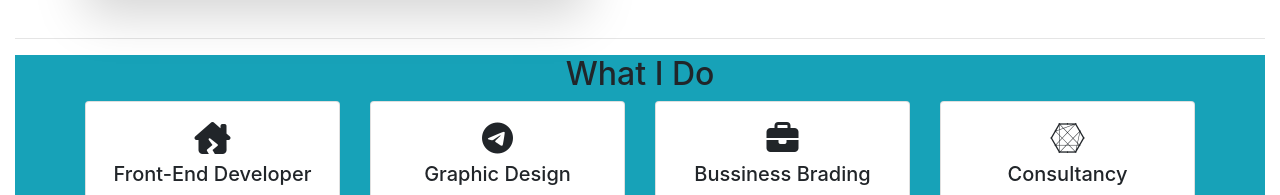
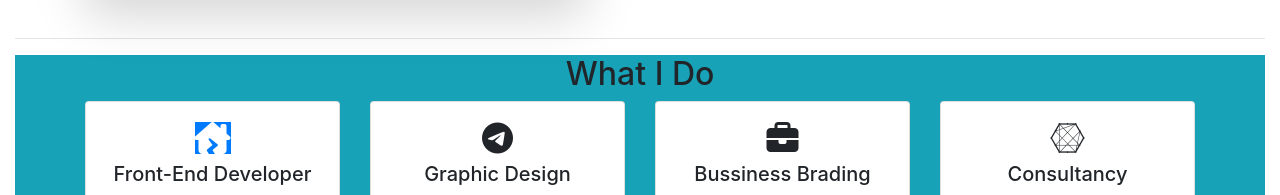
Before and after one commit to sanjeev907/first-layout, a plain HTML site: page index.html in a window 1280 px wide. Shown: the part 1251-1446 px from the top of the page. Drawn offline with nearby package versions, Linux system fonts and the light colour scheme; a web font is replaced by a local one.

Commit message:
icon color and background change

```diff
--- a/index.html
+++ b/index.html
@@ -122,7 +122,7 @@
 				<div class="col-sm-3">
 					<div class="card text-center" >
 					  <div class="card-body">
-					  	<i class="fas fa-house-damage h2"></i>
+					  	<i class="fas fa-house-damage h2 text-white bg-primary"></i>
 					    <h5 class="card-title">Front-End Developer</h5>
 					    <p class="card-text">Some quick example text to build on the card title and make up the bulk of the card's content.</p>
 
```
